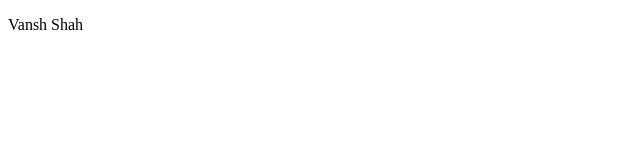
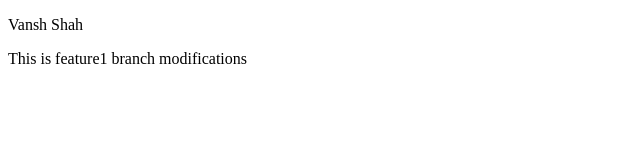
Before and after one commit to Vansh304Shah/LocalRepo, a plain HTML site: page index.html in a window 1280 px wide. Shown: the whole page, without its empty margins (0-640 px from the left). Drawn offline with Linux system fonts and the light colour scheme.

Commit message:
Add new branch

```diff
--- a/index.html
+++ b/index.html
@@ -7,5 +7,7 @@
 </head>
 <body>
     <p>Vansh Shah</p>
+
+    <p>This is feature1 branch modifications</p>
 </body>
 </html>
```
